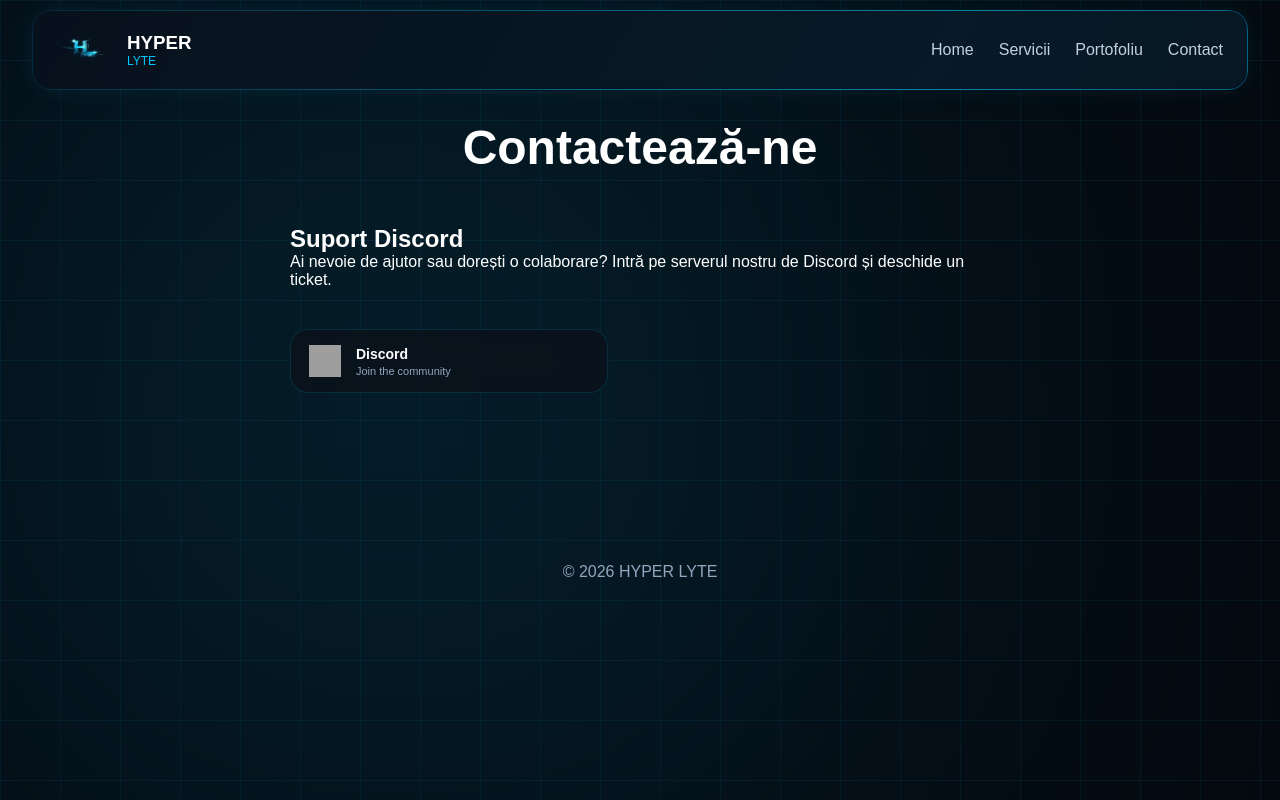
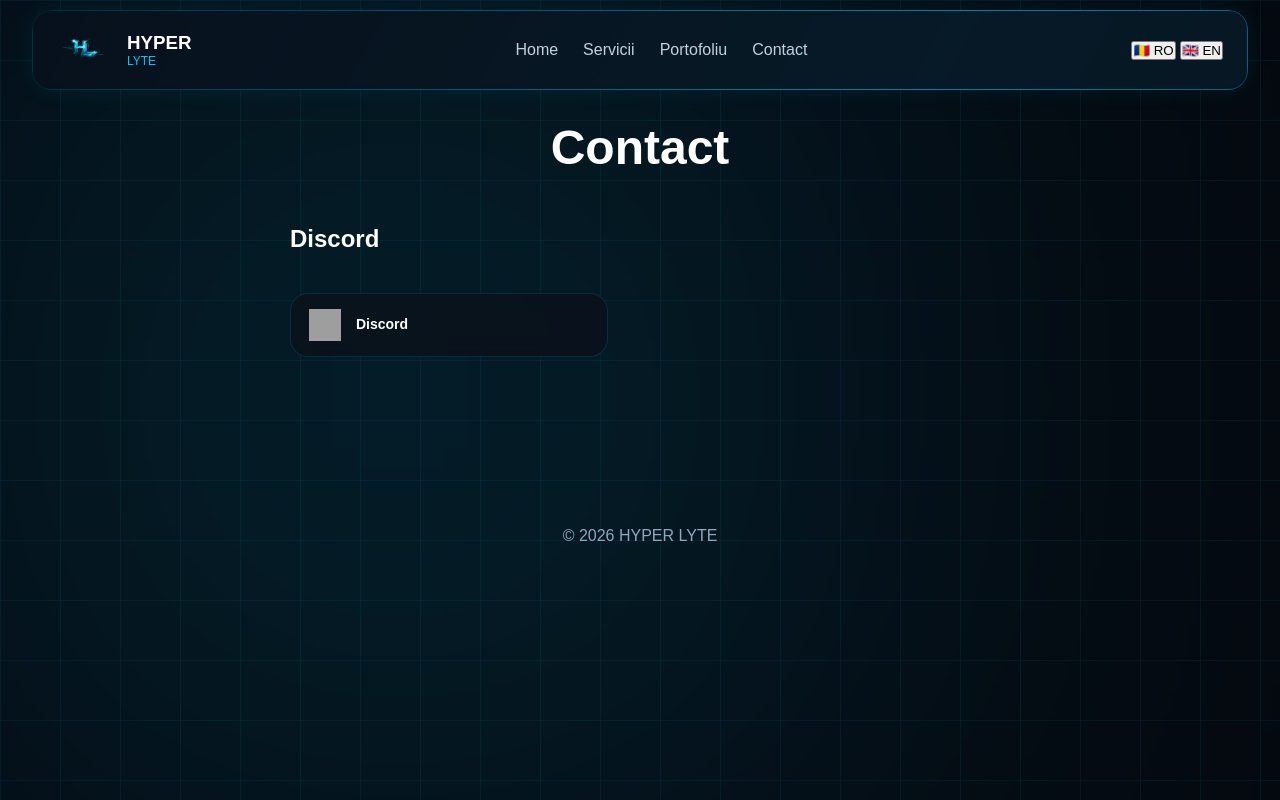
Before and after one commit to NotPhaden/Hyper-Lyte, a plain HTML site: page contact.html in a window 1280 px wide. Drawn offline with Linux system fonts and the light colour scheme; grey boxes are pictures that could not be loaded.

Commit message:
Update contact.html

```diff
--- a/contact.html
+++ b/contact.html
@@ -1,8 +1,9 @@
 <head>
-    <link rel="icon" href="logo.png">
 <meta charset="UTF-8">
 <meta name="viewport" content="width=device-width, initial-scale=1.0">
+
 <title>Contact | HYPER LYTE</title>
+
 <link rel="stylesheet" href="style.css">
 <link rel="icon" href="logo.png">
 </head>
@@ -10,49 +11,52 @@
 <body>
 
 <nav class="navbar">
+
 <div class="logo">
 <img src="logo.png" class="logo-img">
-<div>
-<h3>HYPER</h3>
-<span>LYTE</span>
-</div>
+<div><h3>HYPER</h3><span>LYTE</span></div>
 </div>
 
 <div class="menu">
-<a href="index.html">Home</a>
-<a href="servicii.html">Servicii</a>
-<a href="portofoliu.html">Portofoliu</a>
-<a href="contact.html">Contact</a>
+<a href="index.html" data-i18n="nav_home">Home</a>
+<a href="servicii.html" data-i18n="nav_services">Servicii</a>
+<a href="portofoliu.html" data-i18n="nav_portfolio">Portofoliu</a>
+<a href="contact.html" data-i18n="nav_contact">Contact</a>
 </div>
+
+<div class="language-switcher">
+<button onclick="setLang('ro')">🇷🇴 RO</button>
+<button onclick="setLang('en')">🇬🇧 EN</button>
+</div>
+
 </nav>
 
 <section class="content">
 
-<h1 class="section-title">Contactează-ne</h1>
+<h1 class="section-title" data-i18n="contact_title">Contact</h1>
 
 <div class="contact-box">
 
-<h2>Suport Discord</h2>
+<h2>Discord</h2>
 
-<p>
-Ai nevoie de ajutor sau dorești o colaborare?
-Intră pe serverul nostru de Discord și deschide un ticket.
-</p>
-
+<p data-i18n="contact_text"></p>
 
 <div class="links-grid">
 
-<a class="btn discord" href="https://discord.gg/4npDDYhV3f" target="_blank">
+<a class="btn discord" href="https://discord.gg/4npDDYhV3f">
 <img src="https://cdn-icons-png.flaticon.com/512/2111/2111370.png">
-<span>Discord <small>Join the community</small></span>
+<span>Discord <small data-i18n="discord_sub"></small></span>
 </a>
+
+</div>
 
 </div>
 
 </section>
 
 <footer>
-<p>© 2026 HYPER LYTE</p>
+<p data-i18n="footer">© 2026 HYPER LYTE</p>
 </footer>
 
+<script src="script.js"></script>
 </body>
```
